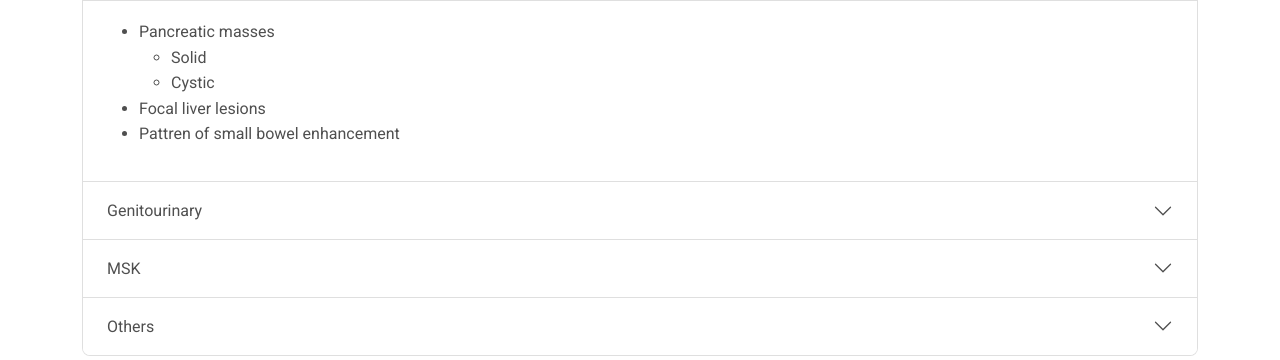
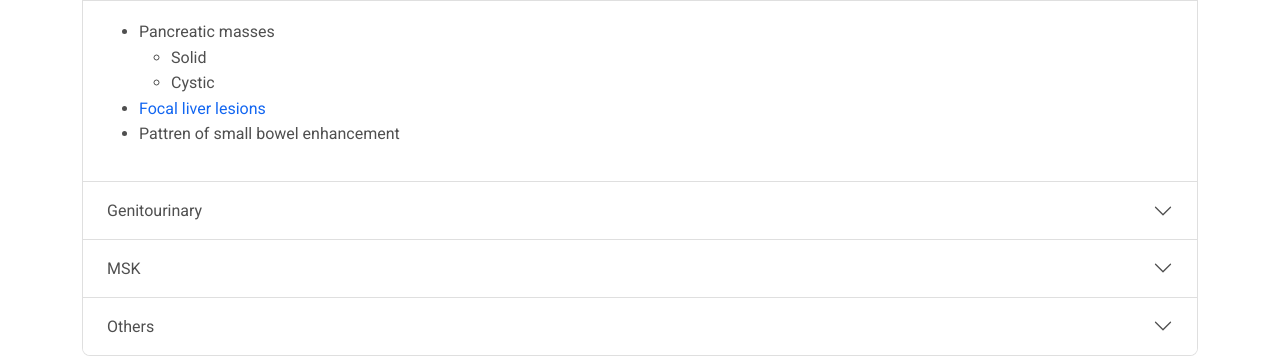
Before and after one commit to gvsanthu10/website, a Flask app: page / in a window 1280 px wide, after a click on "Gastrointestinal". Shown: the part 309-669 px from the top of the page. Run offline with Flask 2, Linux system fonts and the light colour scheme.

Commit message:
Update index.html

```diff
--- a/templates/index.html
+++ b/templates/index.html
@@ -141,7 +141,7 @@
              <li>Solid</li>
               <li>Cystic</li>
               </ul>
-              <li>Focal liver lesions</li>
+              <li><a href="{{ url_for('liver') }}" class="link-primary">Focal liver lesions</a></li>
               <li>Pattren of small bowel enhancement
 
               </li>
```
